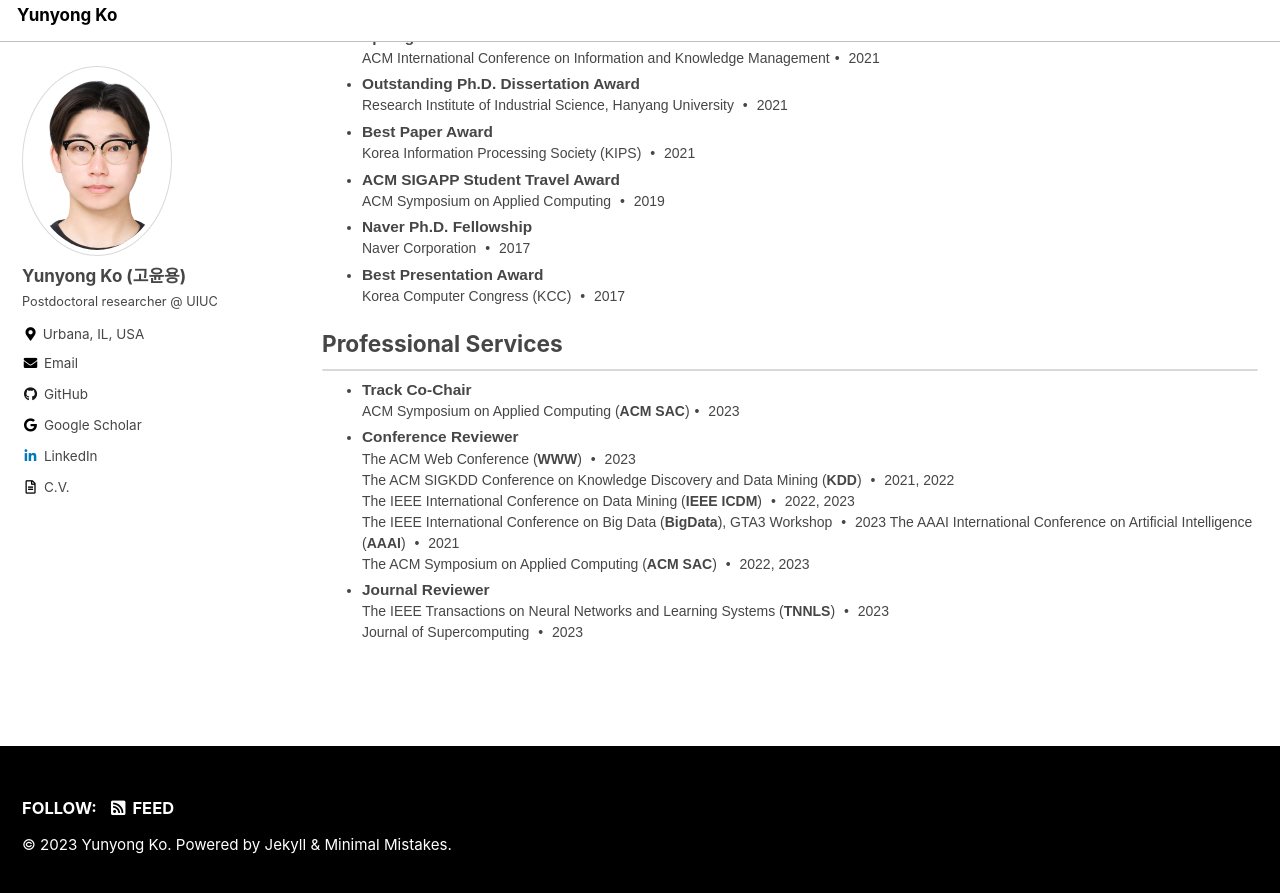
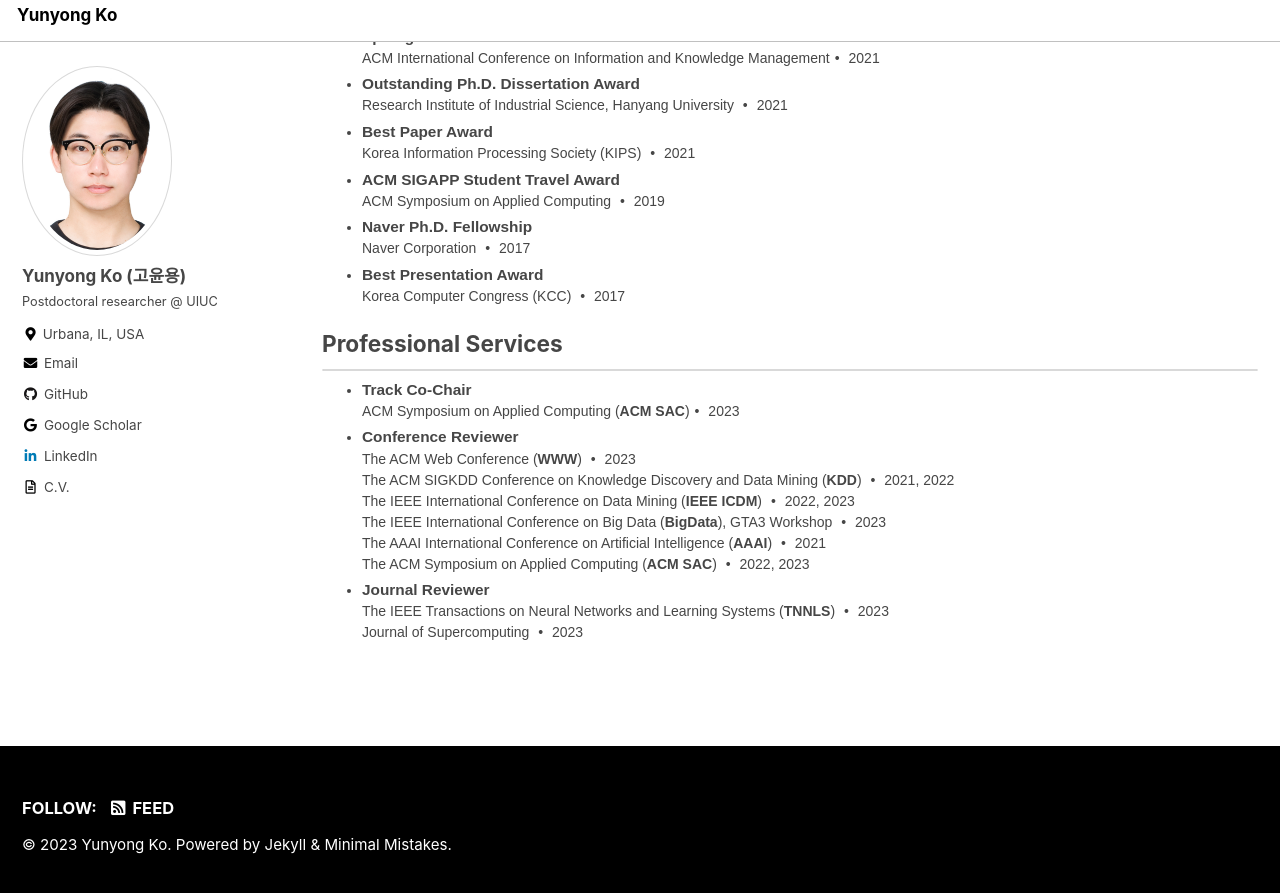
Before and after one commit to yy-ko/yy-ko.github.io, a Jekyll site: the page built from index.html, in a window 1280 px wide and 900 px high, scrolled down 1810 px. Shown: the top 893 px of the window. Built offline with Jekyll 4.4.1, drawn with Linux system fonts in a browser that asks for light colours; cached includes are drawn as plain includes; the list of posts is cut into pages by our own code.

Commit message:
services new line added

```diff
--- a/index.html
+++ b/index.html
@@ -257,7 +257,7 @@ author_profile: true
 			The ACM Web Conference (<strong>WWW</strong>) <span class="dot-sep">&#8226;</span> 2023 <br>
 			The ACM SIGKDD Conference on Knowledge Discovery and Data Mining (<strong>KDD</strong>) <span class="dot-sep">&#8226;</span> 2021, 2022 <br>
 			The IEEE International Conference on Data Mining (<strong>IEEE ICDM</strong>) <span class="dot-sep">&#8226;</span> 2022, 2023 <br>
-			The IEEE International Conference on Big Data (<strong>BigData</strong>), GTA3 Workshop <span class="dot-sep">&#8226;</span> 2023
+			The IEEE International Conference on Big Data (<strong>BigData</strong>), GTA3 Workshop <span class="dot-sep">&#8226;</span> 2023 <br>
 			The AAAI International Conference on Artificial Intelligence (<strong>AAAI</strong>) <span class="dot-sep">&#8226;</span> 2021 <br>
 			The ACM Symposium on Applied Computing (<strong>ACM SAC</strong>) <span class="dot-sep">&#8226;</span> 2022, 2023 <br>
 		</li>
```
